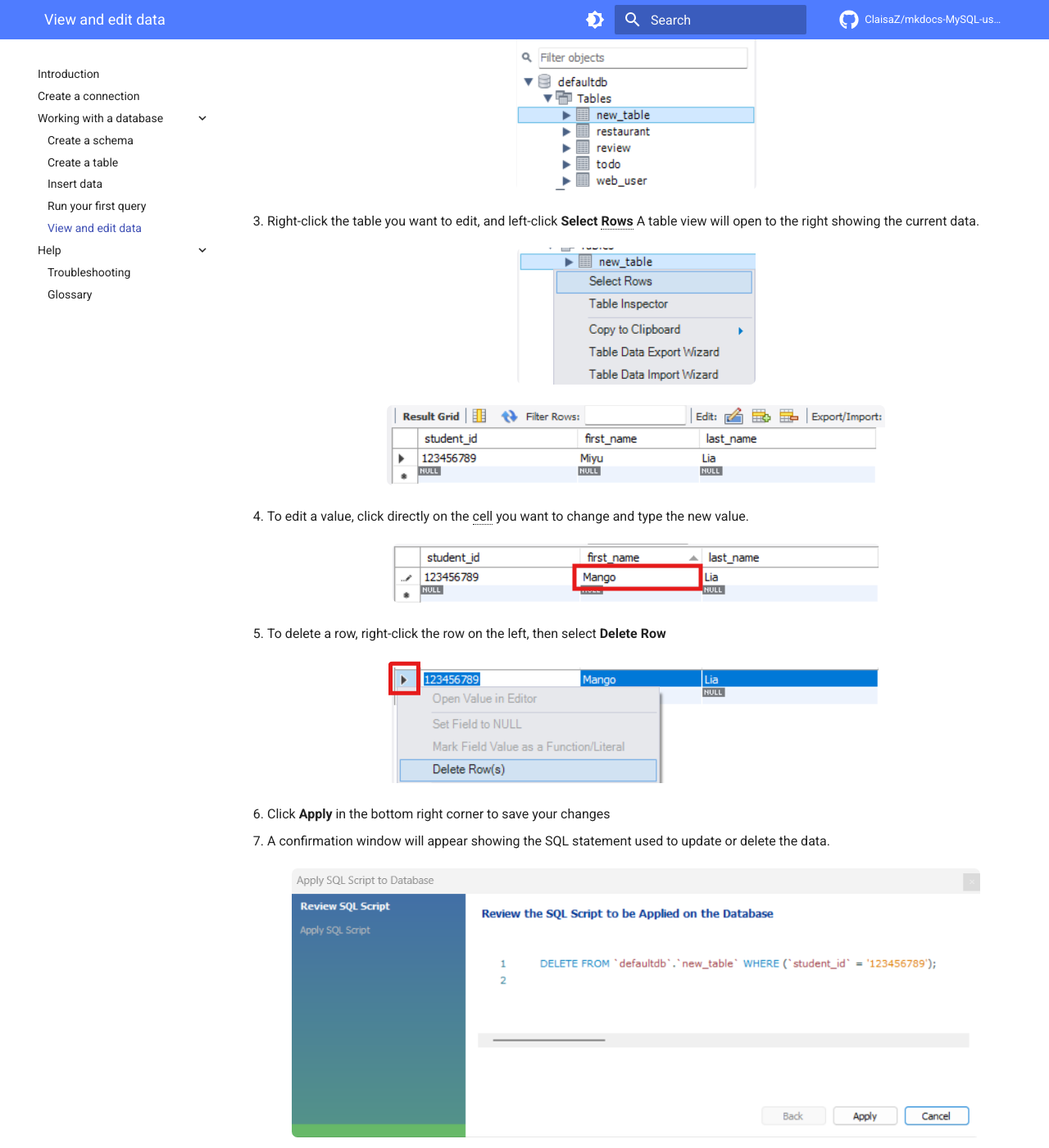
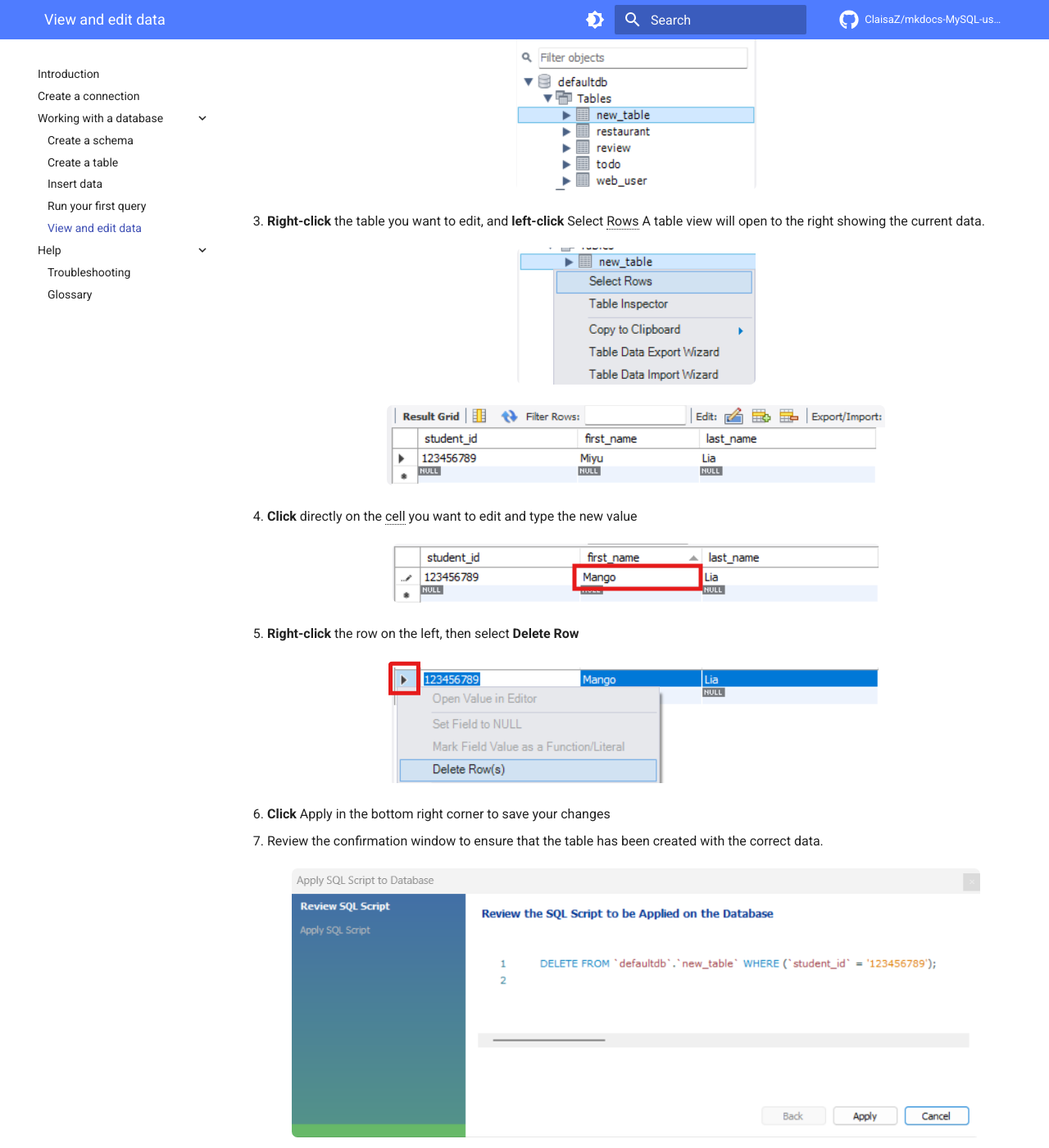
Before and after one commit to ClaisaZ/mkdocs-MySQL-user-guide, an MkDocs documentation site: the page built from docs/7-view-edit-data.md, in a window 1280 px wide and 1400 px high, scrolled down 1104 px. Shown: the whole window at 82% size. Built offline with MkDocs 1.6.1 and Material for MkDocs 9.7.7, drawn with Linux system fonts in a browser that asks for light colours; comment, search, counter and statistics services are not loaded; some of the changed text lies outside the part shown.

```diff
--- a/docs/7-view-edit-data.md
+++ b/docs/7-view-edit-data.md
@@ -20,34 +20,34 @@ In MySQL Workbench you can view and change data in a table, allowing you to upda
 
     ![Expand table section by clicking the arrow button](https://cdn.jsdelivr.net/gh/ClaisaZ/mkdocs-MySQL-user-guide@main/docs/assets/images/Inserting_Data_2.png "Expanding schema to locate table")
 
-3. Right-click the table you want to edit, and left-click **Select Rows** A table view will open to the right showing the current data.
+3. **Right-click** the table you want to edit, and **left-click** Select Rows A table view will open to the right showing the current data.
 
     ![Right-click to see Select rows option](https://cdn.jsdelivr.net/gh/ClaisaZ/mkdocs-MySQL-user-guide@main/docs/assets/images/Inserting_Data_3.png "Select rows")
 
     ![Table view showing all current data](https://cdn.jsdelivr.net/gh/ClaisaZ/mkdocs-MySQL-user-guide@main/docs/assets/images/view_data_1.png "Table with current data")
 
-4. To edit a value, click directly on the cell you want to change and type the new value.
+4. **Click** directly on the cell you want to edit and type the new value
 
     ![Schema panel in MySQL Workbench](https://cdn.jsdelivr.net/gh/ClaisaZ/mkdocs-MySQL-user-guide@main/docs/assets/images/view_data_2.png)
 
-5.  To delete a row, right-click the row on the left, then select **Delete Row**
+5. **Right-click** the row on the left, then select **Delete Row**
 
     ![Schema panel in MySQL Workbench](https://cdn.jsdelivr.net/gh/ClaisaZ/mkdocs-MySQL-user-guide@main/docs/assets/images/view_data_3.png)
 
-6. Click **Apply** in the bottom right corner to save your changes
+6. **Click** Apply in the bottom right corner to save your changes
 
-7. A confirmation window will appear showing the SQL statement used to update or delete the data.
+7. Review the confirmation window to ensure that the table has been created with the correct data.
 
     ![Schema panel in MySQL Workbench](https://cdn.jsdelivr.net/gh/ClaisaZ/mkdocs-MySQL-user-guide@main/docs/assets/images/view_data_4.png)
 
-8. Click **Apply**, then click **Finish**.
+8. **Click** Apply, then **Click** Finish.
 
     ![Schema panel in MySQL Workbench](https://cdn.jsdelivr.net/gh/ClaisaZ/mkdocs-MySQL-user-guide@main/docs/assets/images/Creating_Table_10.png)
 
     !!! success "Success"
         You have successfully updated your data in your table.
 
-9. Verify that your changes have been applied by clicking **Refresh**.
+9. Verify that your changes have been applied by **clicking** Refresh.
 
     ![Schema panel in MySQL Workbench](https://cdn.jsdelivr.net/gh/ClaisaZ/mkdocs-MySQL-user-guide@main/docs/assets/images/view_data_6.png)
 
```
Also changed, not shown: docs/2-create-conn.md (+3 -3 lines), docs/3-createschema.md (+3 -3 lines), docs/4-createtable.md (+4 -4 lines), docs/5-insertdata.md (+5 -5 lines).
